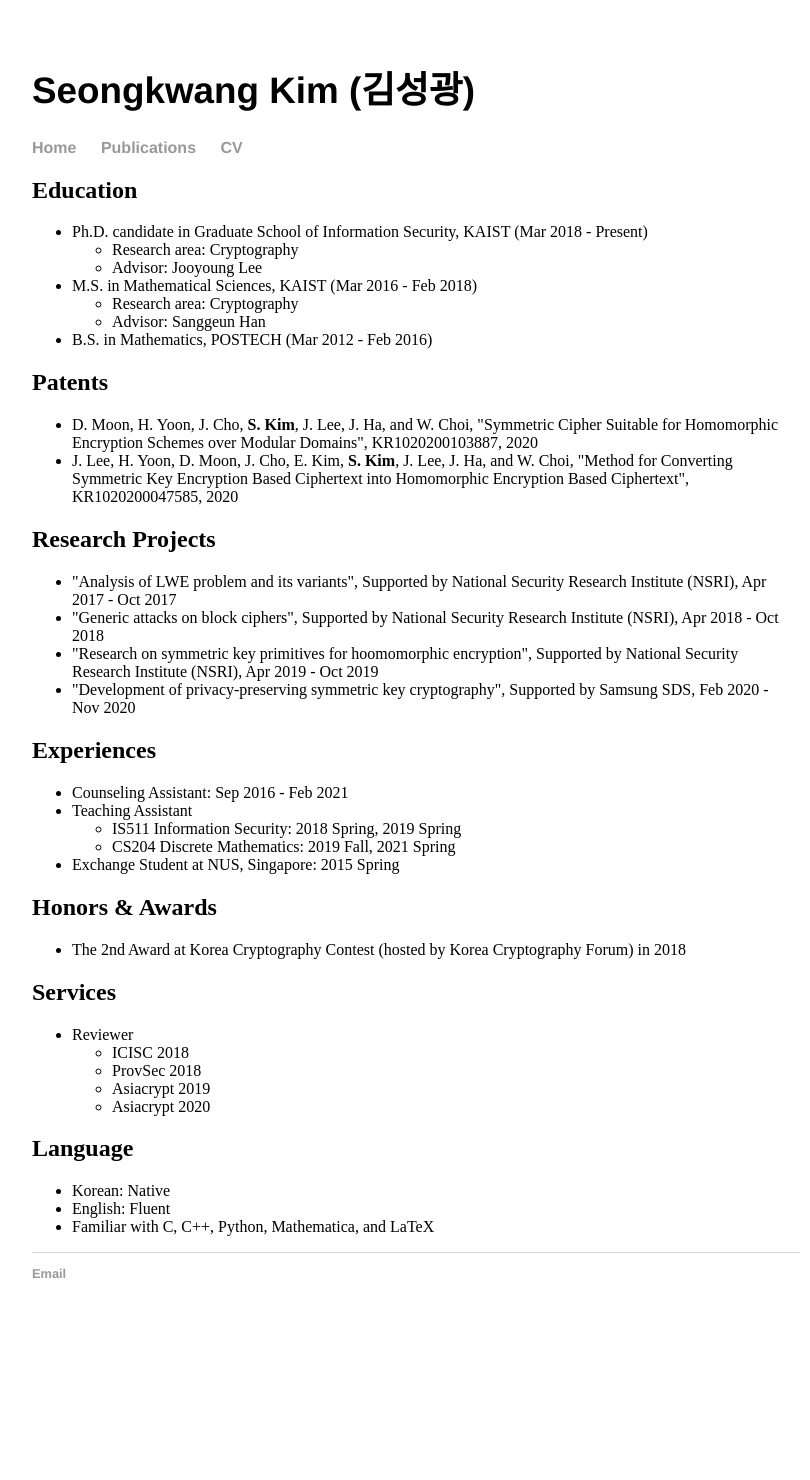
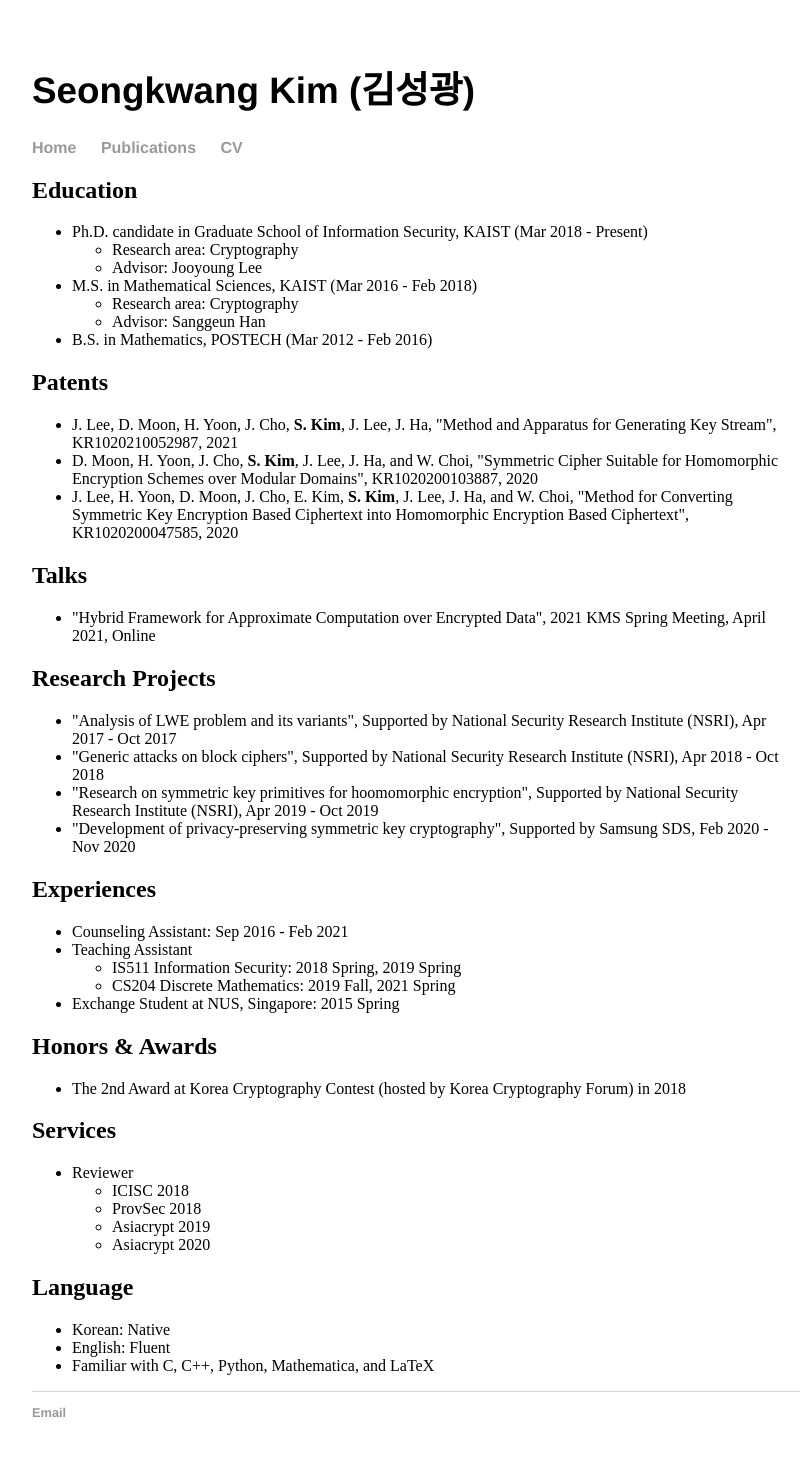
Before and after one commit to sgk1m/sgk1m.github.io, a Jekyll site: the page built from cv.html, in a window 1280 px wide. Shown: the whole page, without its empty margins (224-1034 px from the left). Built offline with Jekyll 4.4.1, drawn with Linux system fonts in a browser that asks for light colours; before the commit the page ends 1341 px from its top, so only the background shows below that.

Commit message:
Update cv.html

```diff
--- a/cv.html
+++ b/cv.html
@@ -19,6 +19,10 @@ title: CV - Seongkwang Kim
 	</ul>
 	<h2>Patents</h2>
 	<ul>
+		<li>J. Lee, D. Moon, H. Yoon, J. Cho, <b>S. Kim</b>, J. Lee, J. Ha,
+			"Method and Apparatus for Generating Key Stream",
+			KR1020210052987, 2021
+		</li>
 		<li>D. Moon, H. Yoon, J. Cho, <b>S. Kim</b>, J. Lee, J. Ha, and W. Choi,
 			"Symmetric Cipher Suitable for Homomorphic Encryption Schemes over Modular Domains",
 			KR1020200103887, 2020
@@ -27,6 +31,10 @@ title: CV - Seongkwang Kim
 			"Method for Converting Symmetric Key Encryption Based Ciphertext into Homomorphic Encryption Based Ciphertext",
 			KR1020200047585, 2020
 		</li>
+	</ul>
+	<h2>Talks</h2>
+	<ul>
+		<li>"Hybrid Framework for Approximate Computation over Encrypted Data", 2021 KMS Spring Meeting, April 2021, Online</li>
 	</ul>
 	<h2>Research Projects</h2>
 	<ul>
```
